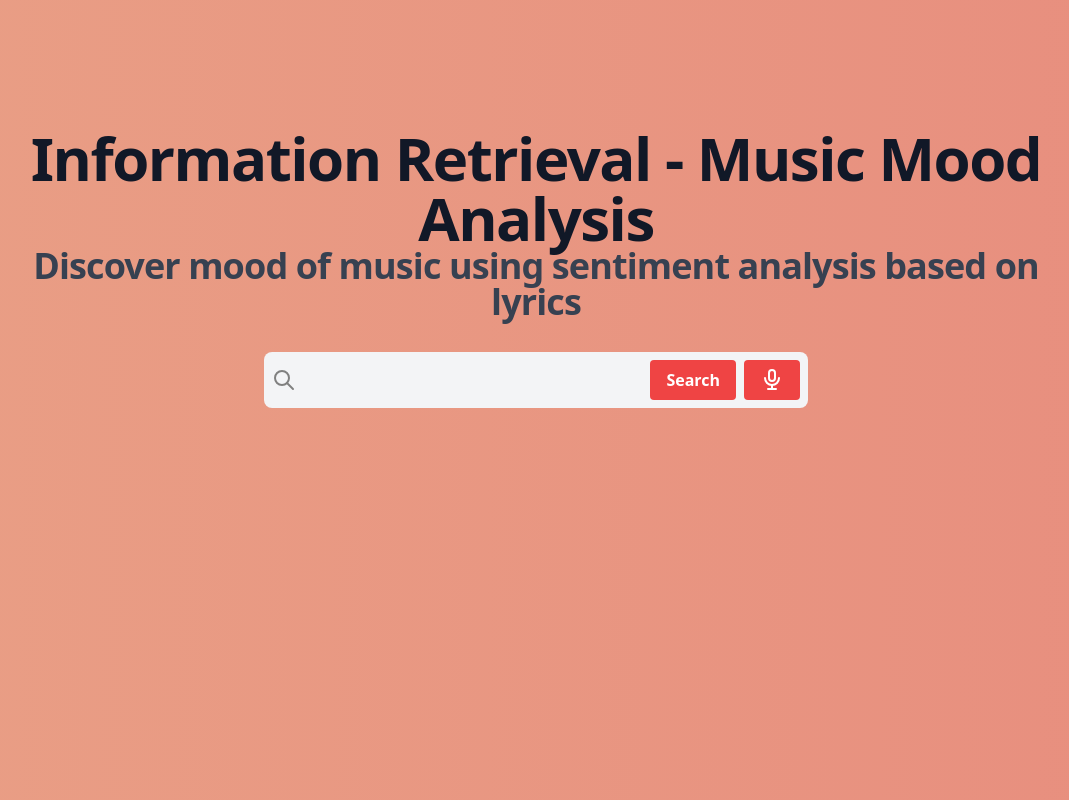
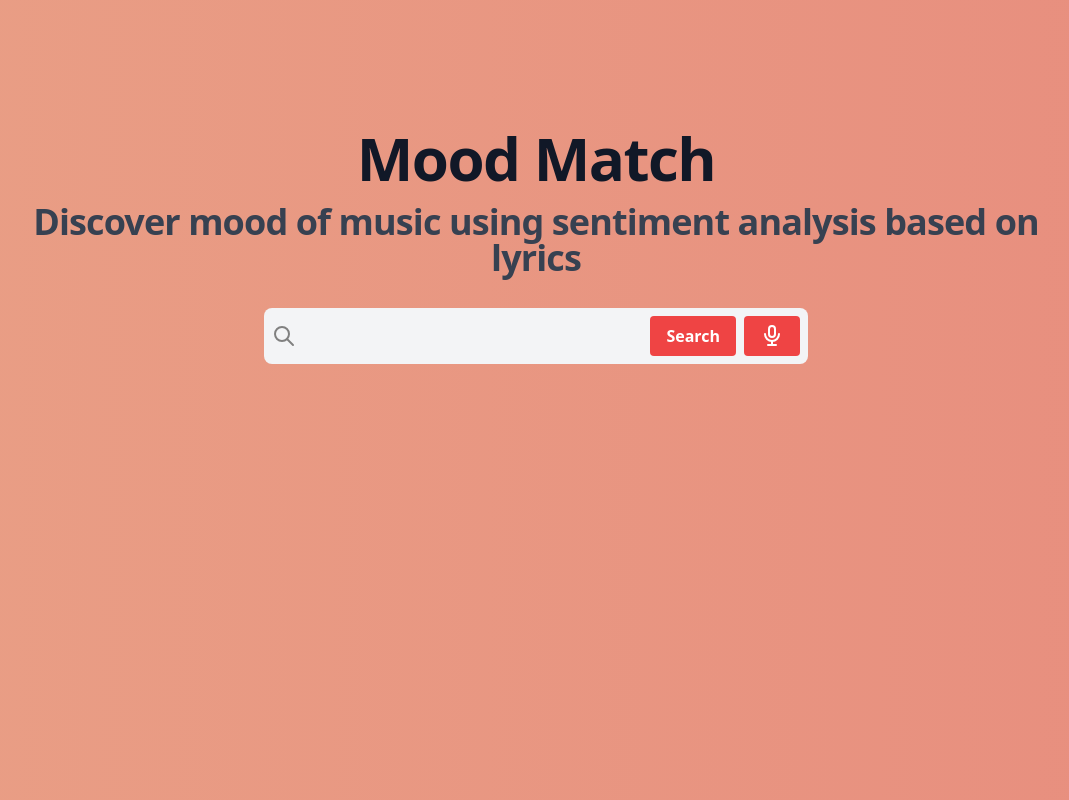
Before and after one commit to m-sifi/CZ4034-MusicMood, a Next.js app in the folder frontend/: page / in a window 1280 px wide. Shown: the whole page, without its empty margins (104-1173 px from the left). Built offline with nearby package versions, Linux system fonts and the light colour scheme; what mic-recorder-to-mp3 would draw is missing.

Commit message:
Updated header

```diff
--- a/frontend/src/components/header/Header.tsx
+++ b/frontend/src/components/header/Header.tsx
@@ -18,9 +18,9 @@ export function Header({ visible }: HeaderProps) {
             damping: 20,
           }}
         >
-          <header className="container mx-auto mt-32 text-center">
+          <header className="container mx-auto mt-32 text-center space-y-4">
             <h1 className="text-6xl font-extrabold leading-none tracking-tight text-gray-900">
-              Information Retrieval - Music Mood Analysis
+              Mood Match
             </h1>
             <h2 className="text-4xl font-semibold leading-none tracking-tight text-gray-700">
               Discover mood of music using sentiment analysis based on lyrics
```
